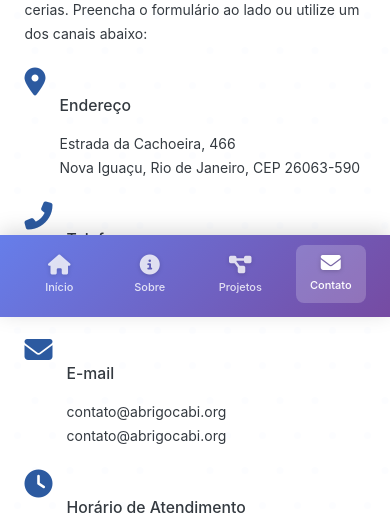
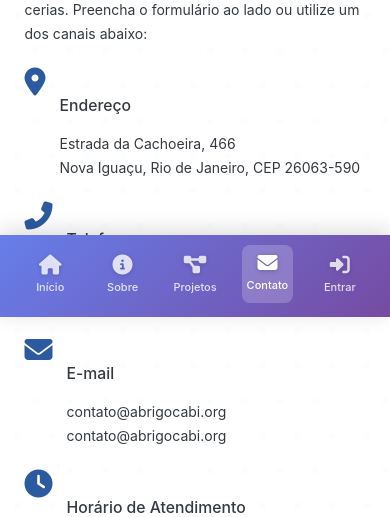
Before and after one commit to BianoSorriso/OngAbrigoCasaDeIsraelNovo, a Django app: page /contato/ in a window 390 px wide. Shown: the part 527-1044 px from the top of the page. Run offline with Django 5.2, Linux system fonts and the light colour scheme.

Commit message:
Fix: Adicionar botão admin/superuser na navegação mobile

```diff
--- a/templates/base/base.html
+++ b/templates/base/base.html
@@ -546,10 +546,9 @@
                     <li class="nav-item">
                         <a class="nav-link {% if 'contato' in request.path %}active{% endif %}" href="{% url 'contato' %}">Contato</a>
                     </li>
-                    <li class="nav-item">
                     {% if user.is_authenticated %}
                     <li class="nav-item dropdown">
-                            <a class="nav-link dropdown-toggle" href="#" id="userDropdown" role="button" data-toggle="dropdown" aria-expanded="false">
+                        <a class="nav-link dropdown-toggle" href="#" id="userDropdown" role="button" data-bs-toggle="dropdown" aria-expanded="false">
                             <i class="fas fa-user-circle me-1"></i>{{ user.username }}
                         </a>
                         <ul class="dropdown-menu dropdown-menu-end" aria-labelledby="userDropdown">
@@ -563,7 +562,6 @@
                         <a class="nav-link" href="/admin/">Entrar</a>
                     </li>
                     {% endif %}
-                    </li>
                 </ul>
             </div>
         </div>
@@ -597,6 +595,21 @@
                         <div>Contato</div>
                     </a>
                 </div>
+                {% if user.is_authenticated %}
+                <div class="col">
+                    <a href="/admin/" class="nav-link">
+                        <i class="fas fa-user-cog"></i>
+                        <div>Admin</div>
+                    </a>
+                </div>
+                {% else %}
+                <div class="col">
+                    <a href="/admin/" class="nav-link">
+                        <i class="fas fa-sign-in-alt"></i>
+                        <div>Entrar</div>
+                    </a>
+                </div>
+                {% endif %}
             </div>
         </div>
     </nav>
```
Lines whose indentation alone changed are shown as unchanged.
